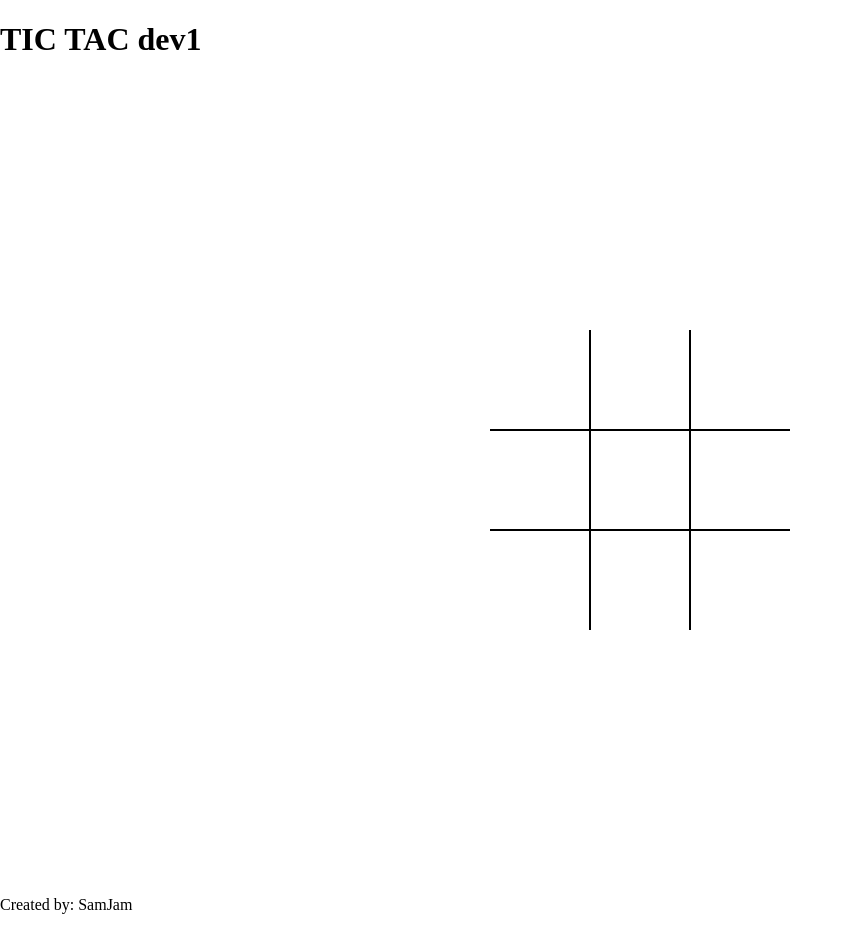
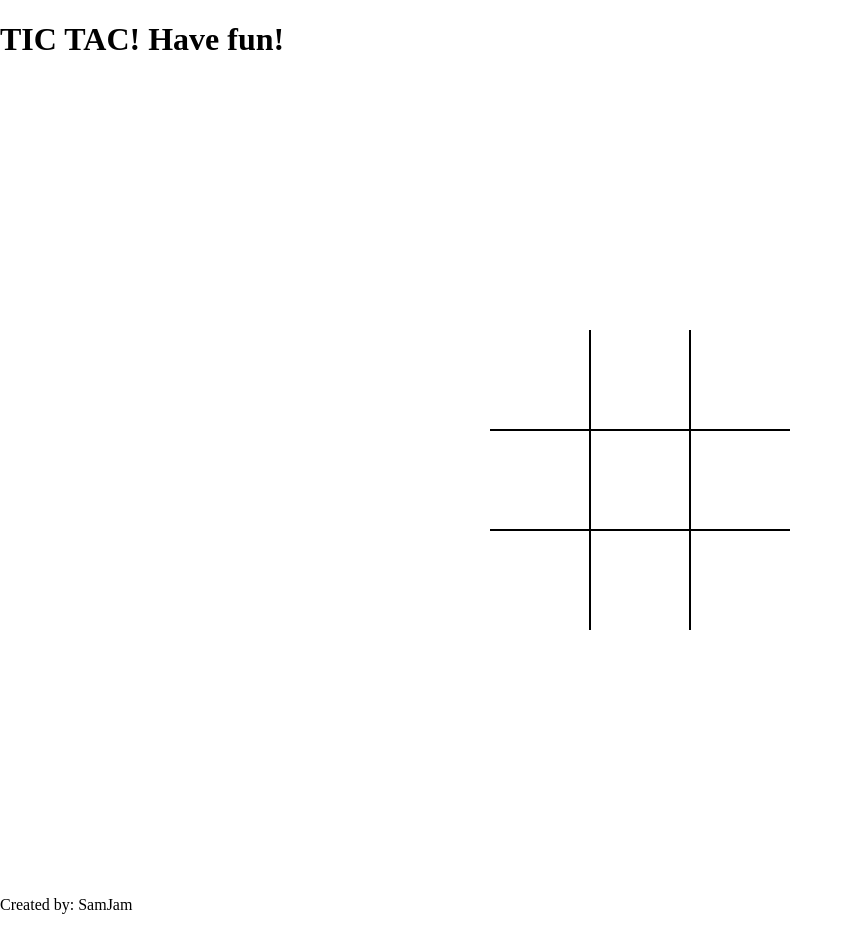
Before and after one commit to sameena-majeed/tic-tac-toe, a plain HTML site: page index.html in a window 1280 px wide. Shown: the whole page, without its empty margins (0-853 px from the left). Drawn offline with Linux system fonts and the light colour scheme.

Commit message:
Update index.html

```diff
--- a/index.html
+++ b/index.html
@@ -10,7 +10,7 @@
 
 </head>
 <body>
-    <h1>TIC TAC dev1</h1>
+    <h1>TIC TAC! Have fun!</h1>
     <div class="board" id="board">
         <div class="cell" data-cell=""></div>
         <div class="cell" data-cell=""></div>
```
